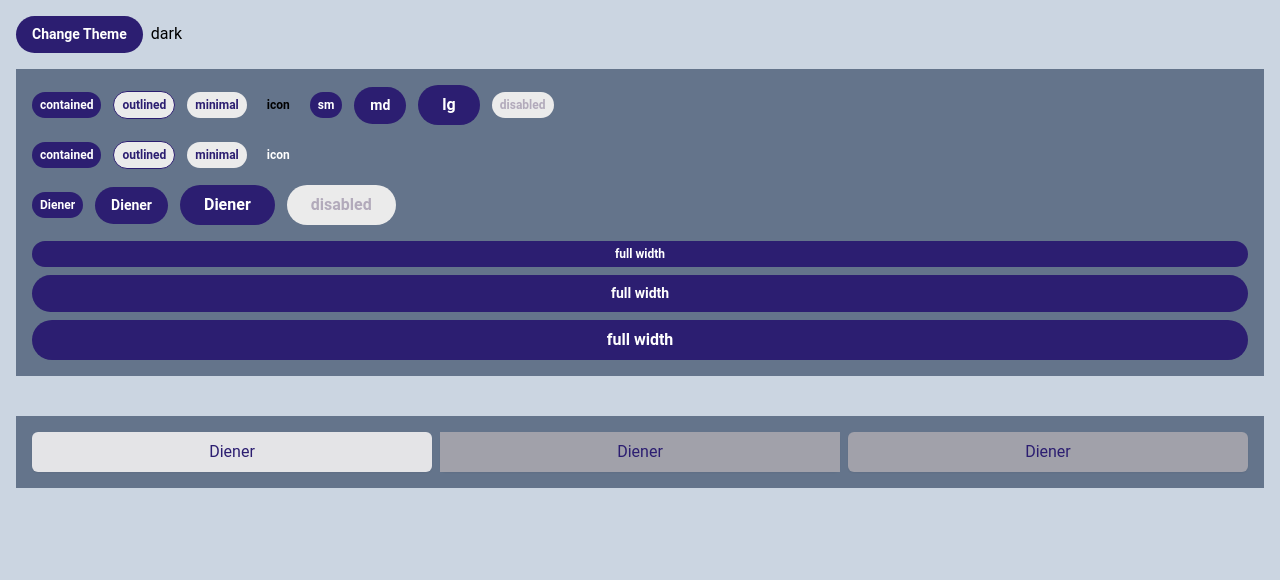
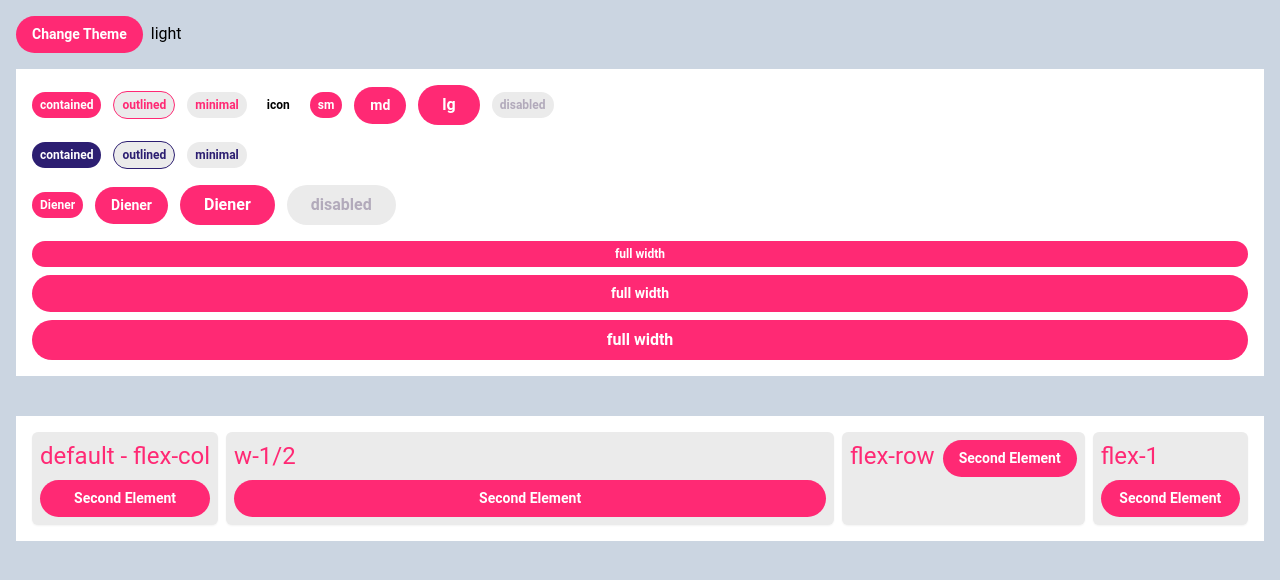
Before and after one commit to dienerld/dnr-ui, a Vue app: page / in a window 1280 px wide. Shown: the top 580 px of the page. Built offline with nearby package versions, Linux system fonts and the light colour scheme.

Commit message:
change DCard

```diff
--- a/src/App.vue
+++ b/src/App.vue
@@ -1,10 +1,10 @@
 <script setup lang="ts">
-import Card from './pages/Card.vue'
+import { ref } from 'vue'
+import Cards from './pages/Cards.vue'
 import Buttons from './pages/Buttons.vue'
-import { ref } from 'vue'
 import { DButton } from '@/components/DButton'
 
-const theme = ref('dark')
+const theme = ref('light')
 </script>
 
 <template>
@@ -23,7 +23,7 @@ const theme = ref('dark')
       class="container mx-auto flex flex-col bg-uie-primary dark:bg-slate-500"
     />
 
-    <Card class="bg-uie-primary dark:bg-slate-500" />
+    <Cards class="bg-uie-primary dark:bg-slate-500" />
   </div>
 </template>
 
--- a/src/colors.css
+++ b/src/colors.css
@@ -31,4 +31,8 @@
 
   --brand: hsl(250, 58%, 28%);
   --brand-light: hsl(236, 61%, 38%);
+
+  --uie-neutral: hsl(0, 0%, 29%);
+
+
 }
--- a/src/components/DCard/DCard.vue
+++ b/src/components/DCard/DCard.vue
@@ -1,22 +1,37 @@
 <script setup lang="ts">
 import { concatClass } from '@/utils/utilsCss'
-import { Colors } from '@/types'
+import { Colors, Elevations } from '@/types'
+import { computed } from 'vue'
 
 export interface DCardProps {
   color?: Colors
   class?: string
+  elevation?: Elevations
 }
-defineProps<DCardProps>()
+
+const props = defineProps<DCardProps>()
+
+// TODO - Definir shadows
+const classList = computed(() => {
+  const twElevations: Record<Elevations, string> = {
+    1: 'shadow-md',
+    2: 'shadow-lg',
+    3: 'shadow-xl'
+  }
+
+  return twElevations[props.elevation!]
+})
 </script>
 <template>
   <div
     :data-color="color"
     :class="
       concatClass(
-        `flex w-min flex-nowrap flex-col gap-2 rounded-md
-          bg-page p-2 text-start text-brand shadow-sm
+        `flex flex-nowrap flex-col gap-2 rounded-md
+          bg-uie-neutral p-2 text-start text-brand shadow-sm
           data-[color=secondary]:bg-brand-secondary
         `,
+        classList,
         $props.class || ''
       )
     "
--- a/src/pages/Card.vue
+++ /dev/null
@@ -1,17 +0,0 @@
-<script setup lang="ts">
-import DCard from '@/components/DCard'
-</script>
-
-<template>
-  <div class="container mx-auto mt-10 flex gap-2 p-4">
-    <DCard class="w-4/12 bg-zinc-200">
-      <button>Diener</button>
-    </DCard>
-    <DCard class="w-4/12 bg-zinc-300 p-0">
-      <button class="h-full bg-zinc-400">Diener</button>
-    </DCard>
-    <DCard class="w-4/12 bg-zinc-400">
-      <button>Diener</button>
-    </DCard>
-  </div>
-</template>
--- /dev/null
+++ b/src/pages/Cards.vue
@@ -0,0 +1,28 @@
+<script setup lang="ts">
+import DButton from '@/components/DButton/DButton.vue'
+import DCard from '@/components/DCard'
+</script>
+
+<template>
+  <div class="container mx-auto mt-10 flex flex-wrap gap-2 p-4">
+    <DCard class="">
+      <h2 class="text-2xl">default - flex-col</h2>
+      <DButton variant="contained">Second Element</DButton>
+    </DCard>
+
+    <DCard class="w-1/2">
+      <h2 class="text-2xl">w-1/2</h2>
+      <DButton variant="contained">Second Element</DButton>
+    </DCard>
+
+    <DCard class="flex-row">
+      <h2 class="text-2xl">flex-row</h2>
+      <DButton variant="contained">Second Element</DButton>
+    </DCard>
+
+    <DCard class="flex-1">
+      <h2 class="text-2xl">flex-1</h2>
+      <DButton variant="contained">Second Element</DButton>
+    </DCard>
+  </div>
+</template>
--- a/src/types/index.ts
+++ b/src/types/index.ts
@@ -1 +1,3 @@
 export type Colors = 'primary' | 'secondary' | 'custom'
+
+export type Elevations = '1' | '2' | '3'
```
Also changed, not shown: 1 other file (tests, documents, lock files or other folders).
